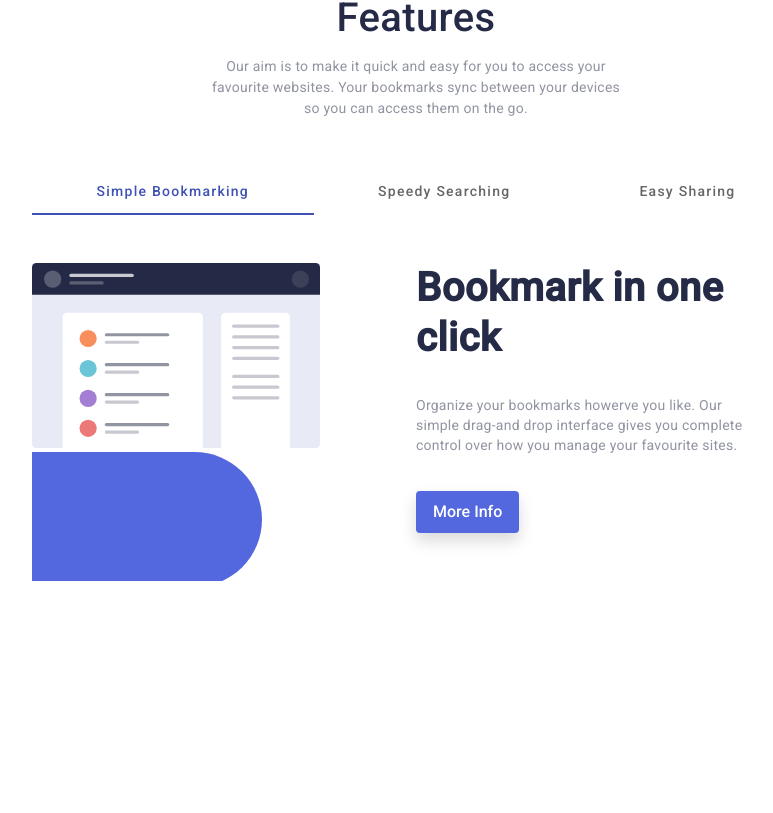
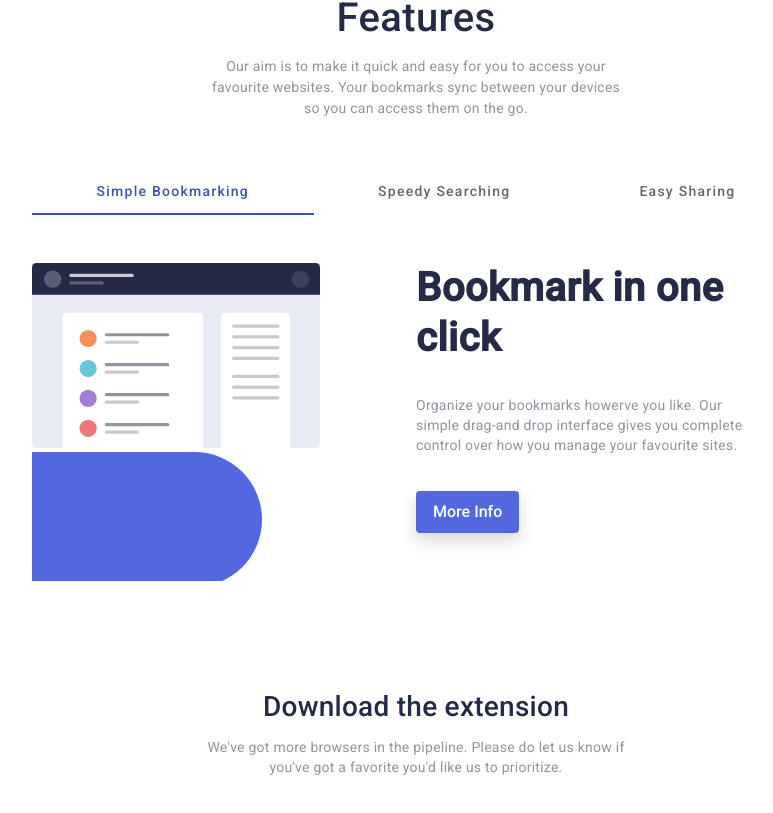
Before and after one commit to george-asiedu/Bookmark-Landing-Page, an Angular app in the folder bookmark-app/: page / in a window 1280 px wide. Shown: the part 657-1470 px from the top of the page, without its empty margins (224-997 px from the left). Before the commit the page ends 1302 px from the top, so only its background shows below. Built offline with nearby package versions, Linux system fonts and the light colour scheme.

Commit message:
extensions component created and routed in the app component

```diff
--- a/bookmark-app/src/app/app.component.html
+++ b/bookmark-app/src/app/app.component.html
@@ -2,4 +2,5 @@
   <app-navigation></app-navigation>
   <app-home></app-home>
   <app-features></app-features>
+  <app-extensions></app-extensions>
 </div>
--- a/bookmark-app/src/app/app.component.ts
+++ b/bookmark-app/src/app/app.component.ts
@@ -4,11 +4,12 @@ import { RouterOutlet } from '@angular/router';
 import { NavigationComponent } from './navigation/navigation.component';
 import { HomeComponent } from './home/home.component';
 import { FeaturesComponent } from './features/features.component';
+import { ExtensionsComponent } from './extensions/extensions.component';
 
 @Component({
   selector: 'app-root',
   standalone: true,
-  imports: [CommonModule, RouterOutlet, NavigationComponent, HomeComponent, FeaturesComponent],
+  imports: [CommonModule, RouterOutlet, NavigationComponent, HomeComponent, FeaturesComponent, ExtensionsComponent],
   templateUrl: './app.component.html',
   styleUrl: './app.component.css'
 })
--- /dev/null
+++ b/bookmark-app/src/app/extensions/extensions.component.html
@@ -0,0 +1,10 @@
+<div class="d-flex align-items-center flex-column justify-content-center gap-4 py-5">
+    <header class="text-center">
+        <h3 class="fs-3 fw-medium">Download the extension</h3>
+        <p>
+            We've got more browsers in the pipeline. Please do let us know if <br>
+            you've got a favorite you'd like us to prioritize.
+        </p>
+    </header>
+
+</div>
```
Also changed, not shown: bookmark-app/src/app/extensions/extensions.component.ts (added, +12 -0 lines), bookmark-app/src/app/extensions/extensions.component.css (added), 1 other file (tests, documents, lock files or other folders).
